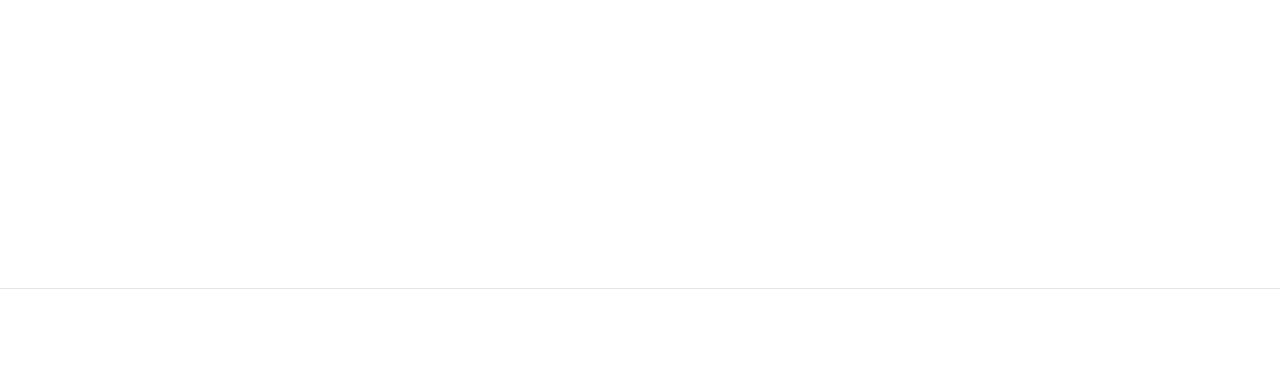
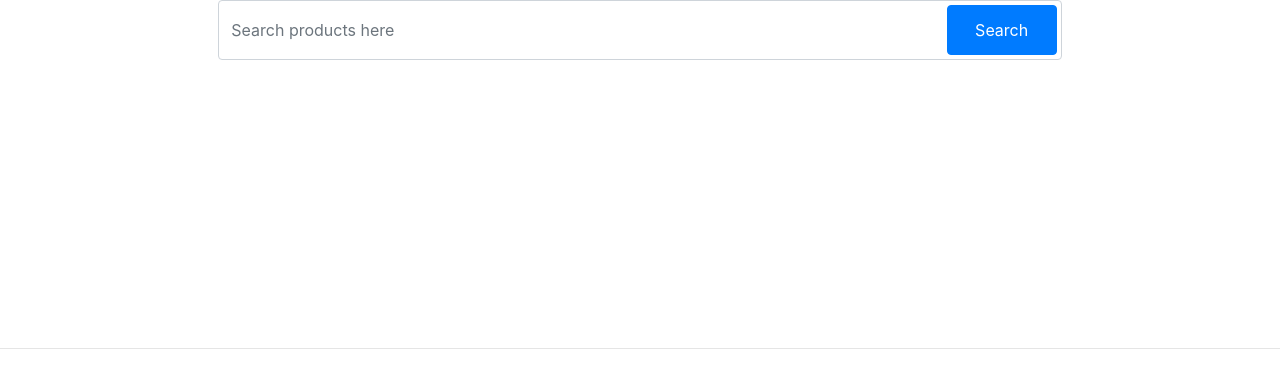
Before and after one commit to Breno30/Marketplace, a plain HTML site: page frontend/publication/index.html in a window 1280 px wide. Drawn offline with nearby package versions, Linux system fonts and the light colour scheme; no server answers.

Commit message:
Adding search bar to the publication page

```diff
--- a/frontend/publication/index.html
+++ b/frontend/publication/index.html
@@ -13,10 +13,22 @@
     <link rel="stylesheet" href="publication.css">
 
     <script src="https://ajax.googleapis.com/ajax/libs/jquery/3.6.0/jquery.min.js"></script>
+    <script src="../main.js"></script>
     <script src="publication.js"></script>
 </head>
 
 <body>
+    <div class="navbar-fixed-top">
+        <div class="row d-flex justify-content-center align-items-center">
+            <div class="col-md-8">
+                <div class="search">
+                    <input type="text" id="search_bar" class="form-control" placeholder="Search products here">
+                    <button class="btn btn-primary" onclick=searchRedirection()>Search</button>
+                </div>
+            </div>
+        </div>
+    </div>
+
     <div id="top-bar"></div>
     <div class="d-flex justify-content-center">
         <img id="image-post">
```
